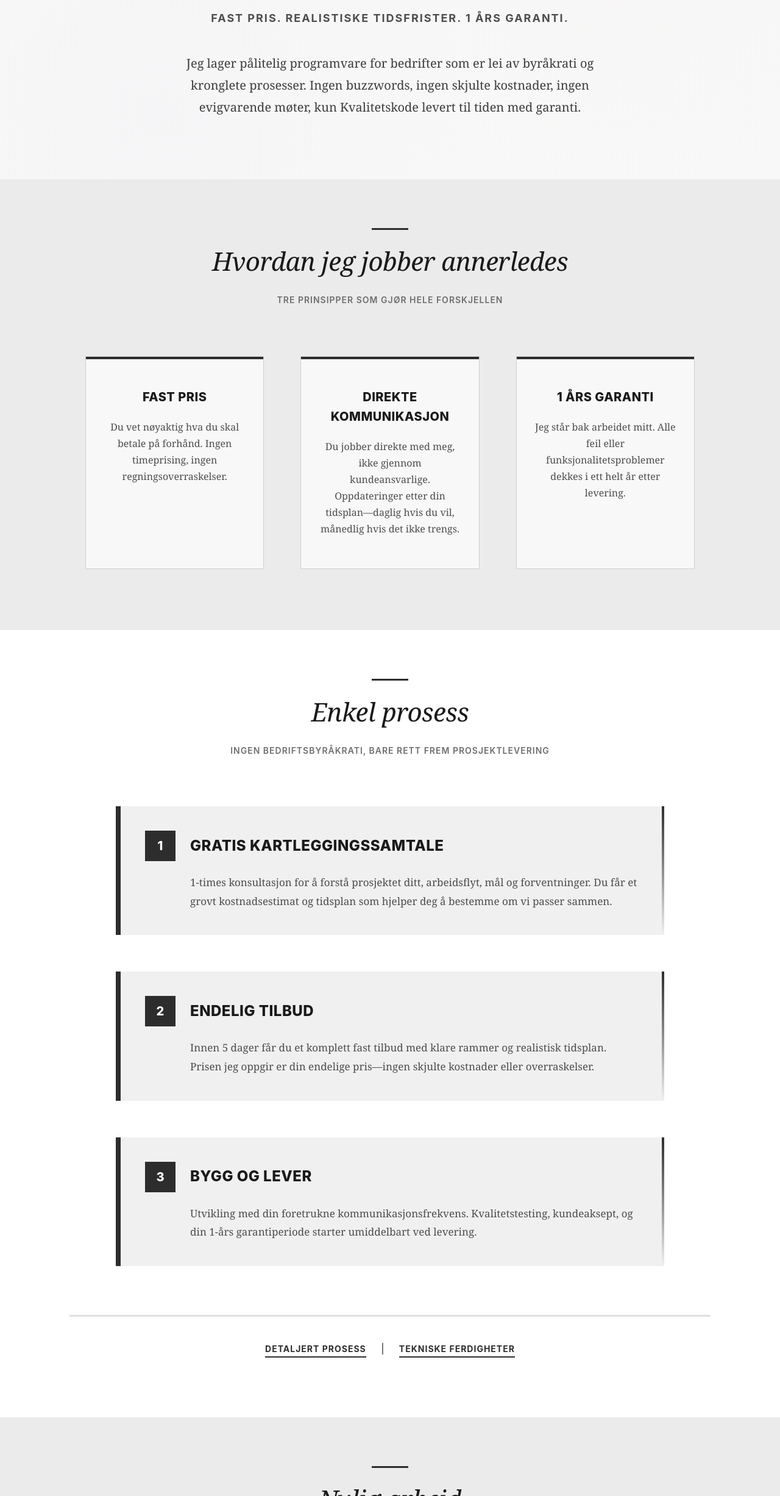
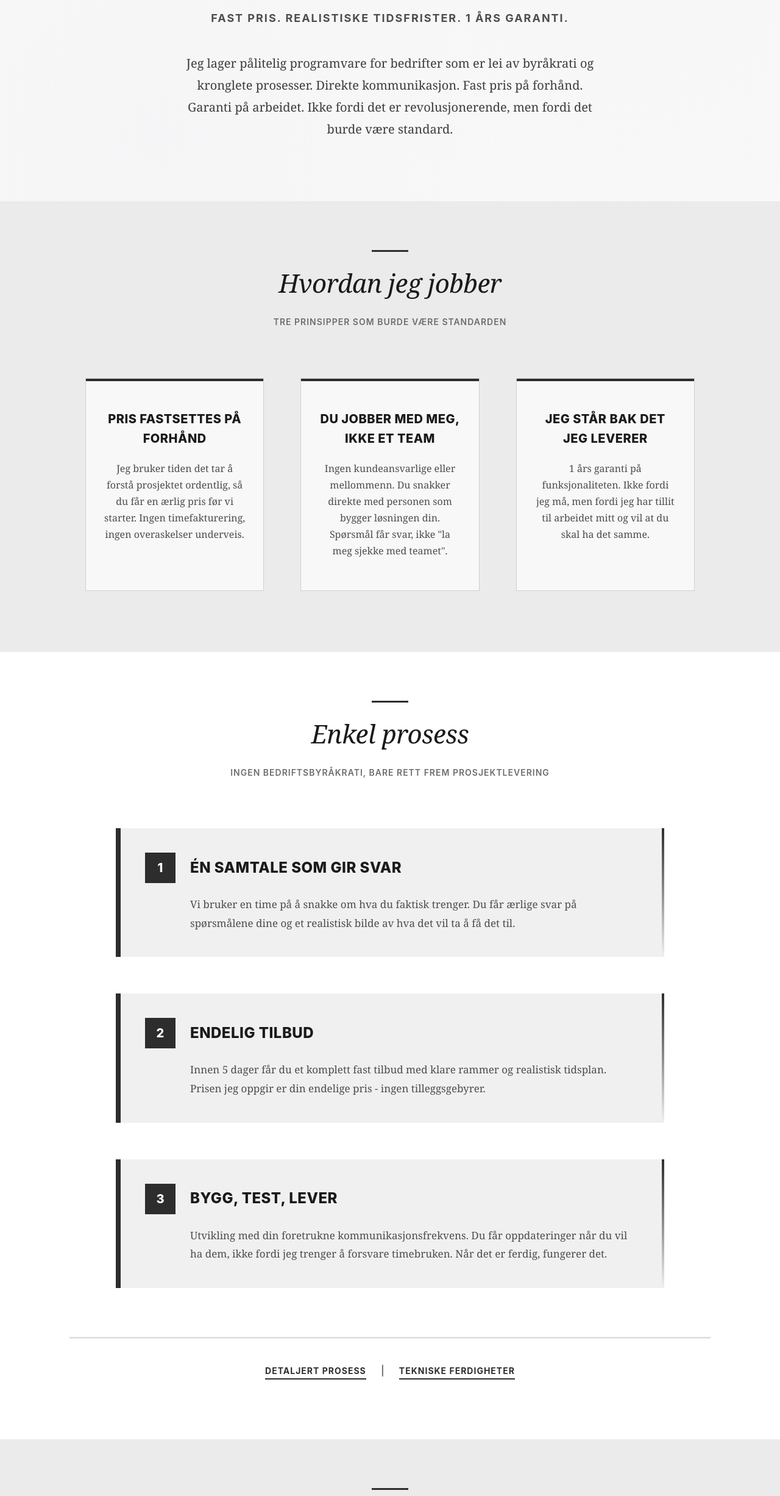
Before and after one commit to gss-alexander/grothsoftwaresolutions-homepage-v2, a website built with Vite: page index.html in a window 1280 px wide. Shown: the part 347-2800 px from the top of the page at 61% size. Built offline with nearby package versions, Linux system fonts and the light colour scheme.

Commit message:
Wording update

```diff
--- a/index.html
+++ b/index.html
@@ -23,9 +23,10 @@
                     </p>
                     <p>
                         Jeg lager pålitelig programvare for bedrifter som er lei
-                        av byråkrati og kronglete prosesser. Ingen buzzwords,
-                        ingen skjulte kostnader, ingen evigvarende møter, kun
-                        Kvalitetskode levert til tiden med garanti.
+                        av byråkrati og kronglete prosesser. Direkte
+                        kommunikasjon. Fast pris på forhånd. Garanti på
+                        arbeidet. Ikke fordi det er revolusjonerende, men fordi
+                        det burde være standard.
                     </p>
                 </div>
             </div>
@@ -34,32 +35,32 @@
         <section class="features section">
             <div class="container">
                 <div class="section-header">
-                    <h2>Hvordan jeg jobber annerledes</h2>
-                    <p>Tre prinsipper som gjør hele forskjellen</p>
+                    <h2>Hvordan jeg jobber</h2>
+                    <p>Tre prinsipper som burde være standarden</p>
                 </div>
                 <div class="features-list">
                     <div class="feature">
-                        <h3>Fast pris</h3>
+                        <h3>Pris fastsettes på forhånd</h3>
                         <p>
-                            Du vet nøyaktig hva du skal betale på forhånd. Ingen
-                            timeprising, ingen regningsoverraskelser.
+                            Jeg bruker tiden det tar å forstå prosjektet
+                            ordentlig, så du får en ærlig pris før vi starter.
+                            Ingen timefakturering, ingen overaskelser underveis.
                         </p>
                     </div>
                     <div class="feature">
-                        <h3>Direkte kommunikasjon</h3>
+                        <h3>Du jobber med meg, ikke et team</h3>
                         <p>
-                            Du jobber direkte med meg, ikke gjennom
-                            kundeansvarlige. Oppdateringer etter din
-                            tidsplan—daglig hvis du vil, månedlig hvis det ikke
-                            trengs.
+                            Ingen kundeansvarlige eller mellommenn. Du snakker
+                            direkte med personen som bygger løsningen din.
+                            Spørsmål får svar, ikke "la meg sjekke med teamet".
                         </p>
                     </div>
                     <div class="feature">
-                        <h3>1 års garanti</h3>
+                        <h3>Jeg står bak det jeg leverer</h3>
                         <p>
-                            Jeg står bak arbeidet mitt. Alle feil eller
-                            funksjonalitetsproblemer dekkes i ett helt år etter
-                            levering.
+                            1 års garanti på funksjonaliteten. Ikke fordi jeg
+                            må, men fordi jeg har tillit til arbeidet mitt og
+                            vil at du skal ha det samme.
                         </p>
                     </div>
                 </div>
@@ -78,13 +79,12 @@
                     <div class="process-step">
                         <div class="step-header">
                             <div class="step-number">1</div>
-                            <h3>Gratis kartleggingssamtale</h3>
+                            <h3>Én samtale som gir svar</h3>
                         </div>
                         <div class="step-description">
-                            1-times konsultasjon for å forstå prosjektet ditt,
-                            arbeidsflyt, mål og forventninger. Du får et grovt
-                            kostnadsestimat og tidsplan som hjelper deg å
-                            bestemme om vi passer sammen.
+                            Vi bruker en time på å snakke om hva du faktisk
+                            trenger. Du får ærlige svar på spørsmålene dine og
+                            et realistisk bilde av hva det vil ta å få det til.
                         </div>
                     </div>
                     <div class="process-step">
@@ -95,19 +95,19 @@
                         <div class="step-description">
                             Innen 5 dager får du et komplett fast tilbud med
                             klare rammer og realistisk tidsplan. Prisen jeg
-                            oppgir er din endelige pris—ingen skjulte kostnader
-                            eller overraskelser.
+                            oppgir er din endelige pris - ingen tilleggsgebyrer.
                         </div>
                     </div>
                     <div class="process-step">
                         <div class="step-header">
                             <div class="step-number">3</div>
-                            <h3>Bygg og lever</h3>
+                            <h3>Bygg, test, lever</h3>
                         </div>
                         <div class="step-description">
                             Utvikling med din foretrukne kommunikasjonsfrekvens.
-                            Kvalitetstesting, kundeaksept, og din 1-års
-                            garantiperiode starter umiddelbart ved levering.
+                            Du får oppdateringer når du vil ha dem, ikke fordi
+                            jeg trenger å forsvare timebruken. Når det er
+                            ferdig, fungerer det.
                         </div>
                     </div>
                 </div>
@@ -133,9 +133,10 @@
                         <div class="industry">Helsevesen</div>
                         <h3>Prediktivt triagesystem</h3>
                         <p>
-                            Triagesystem som hjelper hjemmetjenesten med å
-                            prioritere pasientbehandling basert på
-                            risikofaktorer.
+                            Hjemmetjensten trenger å prioritere pasienter basert
+                            på faktiske risikofaktorer, ikke bare innkomstid. 12
+                            uker fra idé til fungerende system som hjelper dem å
+                            ta bedre beslutninger hver dag.
                         </p>
                     </div>
                     <div class="project">
@@ -149,11 +150,12 @@
                     </div>
                     <div class="project">
                         <div class="industry">Underholdning</div>
-                        <h3>Indie-spillutvikling</h3>
+                        <h3>Skalerbar spillinfrastruktur</h3>
                         <p>
-                            Full-stack utvikling for uavhengig spillstudio,
-                            håndterte alt fra spillmekanikk til
-                            backend-infrastruktur.
+                            Indie-studio trengte backend som kunne vokse med
+                            spillerbasen. Bygget enkelt, testet grundig, og ga
+                            dem en infrastruktur de ikke trenger å bekymre seg
+                            for.
                         </p>
                     </div>
                 </div>
@@ -184,7 +186,7 @@
         <section class="contact section" id="contact">
             <div class="container">
                 <div class="contact-content">
-                    <h2>Klar for å slippe kaoset?</h2>
+                    <h2>Klar for en annerledes opplevelse?</h2>
                     <p>
                         La oss snakke om prosjektet ditt. Ingen salgssnakk,
                         ingen press—bare en ærlig samtale om hva du trenger og
--- a/partials/header.html
+++ b/partials/header.html
@@ -4,10 +4,10 @@
             <a href="index.html" class="logo">Groth Software Solutions</a>
             <nav>
                 <ul>
-                    <li><a href="#work">Arbeid</a></li>
-                    <li><a href="#process">Prosess</a></li>
-                    <li><a href="#about">Om meg</a></li>
-                    <li><a href="#contact">Kontakt</a></li>
+                    <li><a href="/process.html">Prosess</a></li>
+                    <li><a href="/skills.html">Tekniske ferdigheter</a></li>
+                    <li><a href="/index.html#about">Om meg</a></li>
+                    <li><a href="/index.html#contact">Kontakt</a></li>
                 </ul>
             </nav>
         </div>
```
Also changed, not shown: process.html (+0 -8 lines), skills.html (+0 -8 lines).
